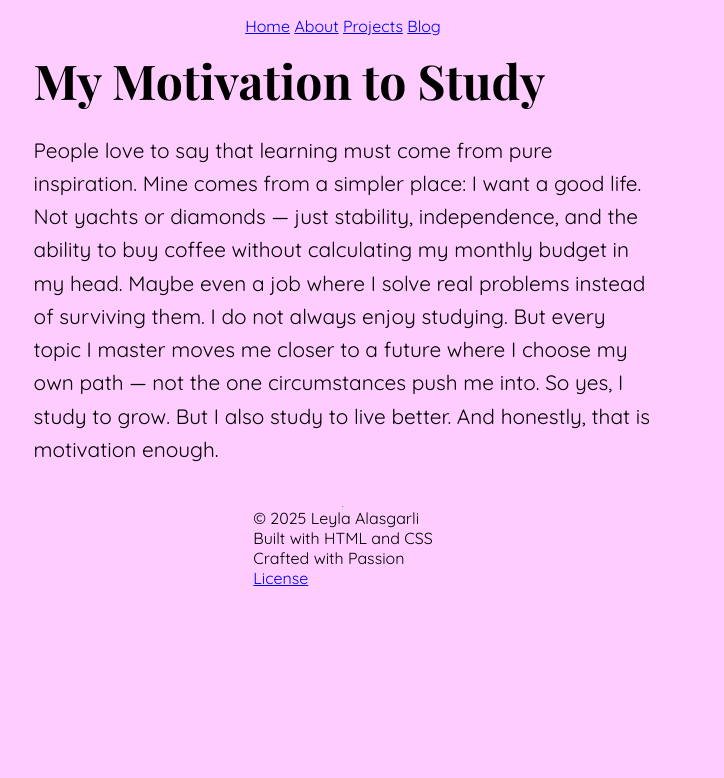
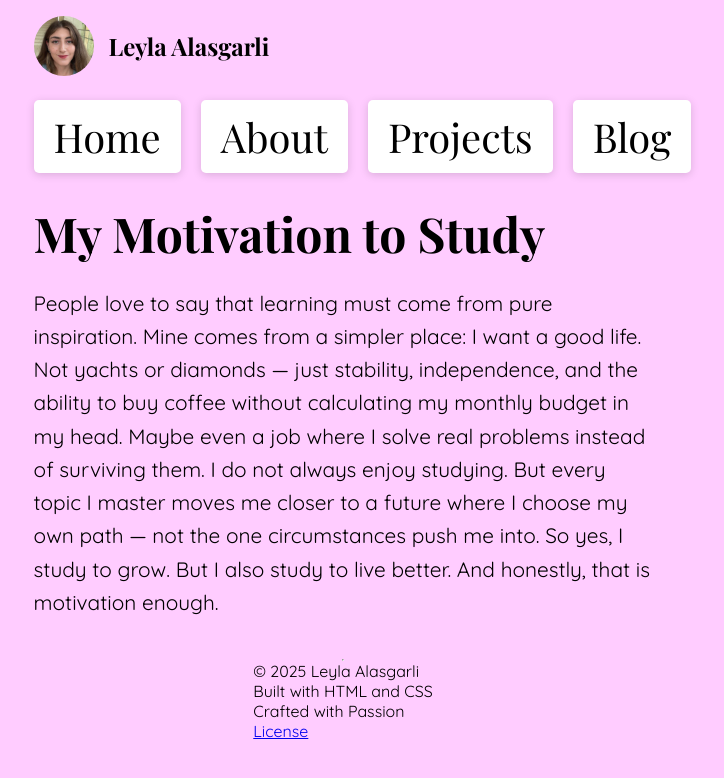
Before and after one commit to linbyhindz/web.site.project3, a Jekyll site: the page built from blog.html, in a window 1280 px wide. Shown: the top 778 px of the page, without its empty margins (297-1021 px from the left). Built offline with Jekyll 4.4.1, drawn with Linux system fonts in a browser that asks for light colours; some web fonts are replaced.

Commit message:
Changing header.html

```diff
--- a/_includes/header.html
+++ b/_includes/header.html
@@ -1,8 +1,13 @@
-<header>
-  <nav>
-    <a href="{{ '/' | relative_url }}">Home</a>
-    <a href="{{ '/about.html' | relative_url }}">About</a>
-    <a href="{{ '/projects.html' | relative_url }}">Projects</a>
-    <a href="{{ '/blog.html' | relative_url }}">Blog</a>
-  </nav>
+<header class="site-header">
+  <img class="header-photo" src="{{ '/profile photo for the website/Profile Photo.jpg' | relative_url }}" alt="Leyla Alasgarli">
+  <a href="{{ '/index.html' | relative_url }}" class="logo">Leyla Alasgarli</a>
 </header>
+
+<nav class="main-nav">
+  <ul>
+    <li><a href="{{ '/index.html' | relative_url }}">Home</a></li>
+    <li><a href="{{ '/about.html' | relative_url }}">About</a></li>
+    <li><a href="{{ '/projects.html' | relative_url }}">Projects</a></li>
+    <li><a href="{{ '/blog.html' | relative_url }}">Blog</a></li>
+  </ul>
+</nav>
```
